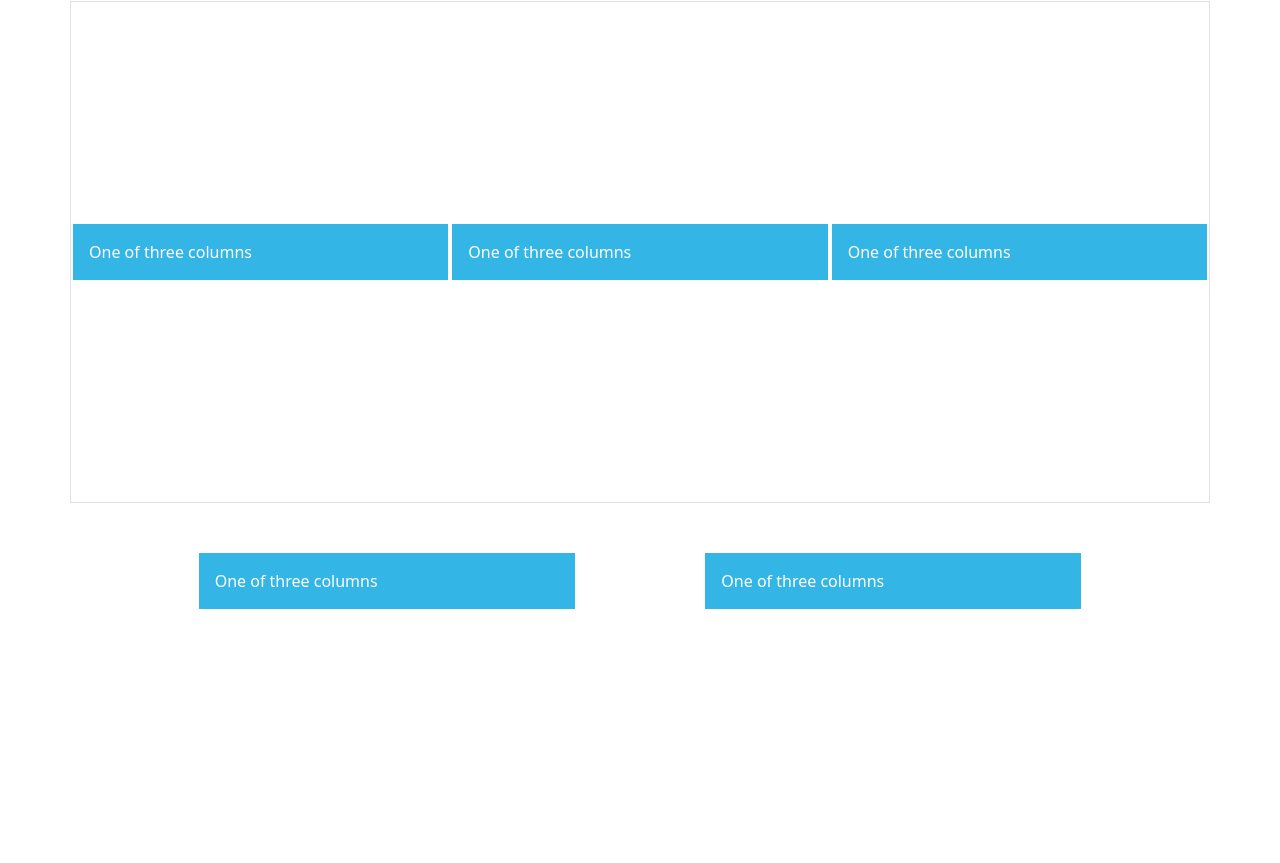
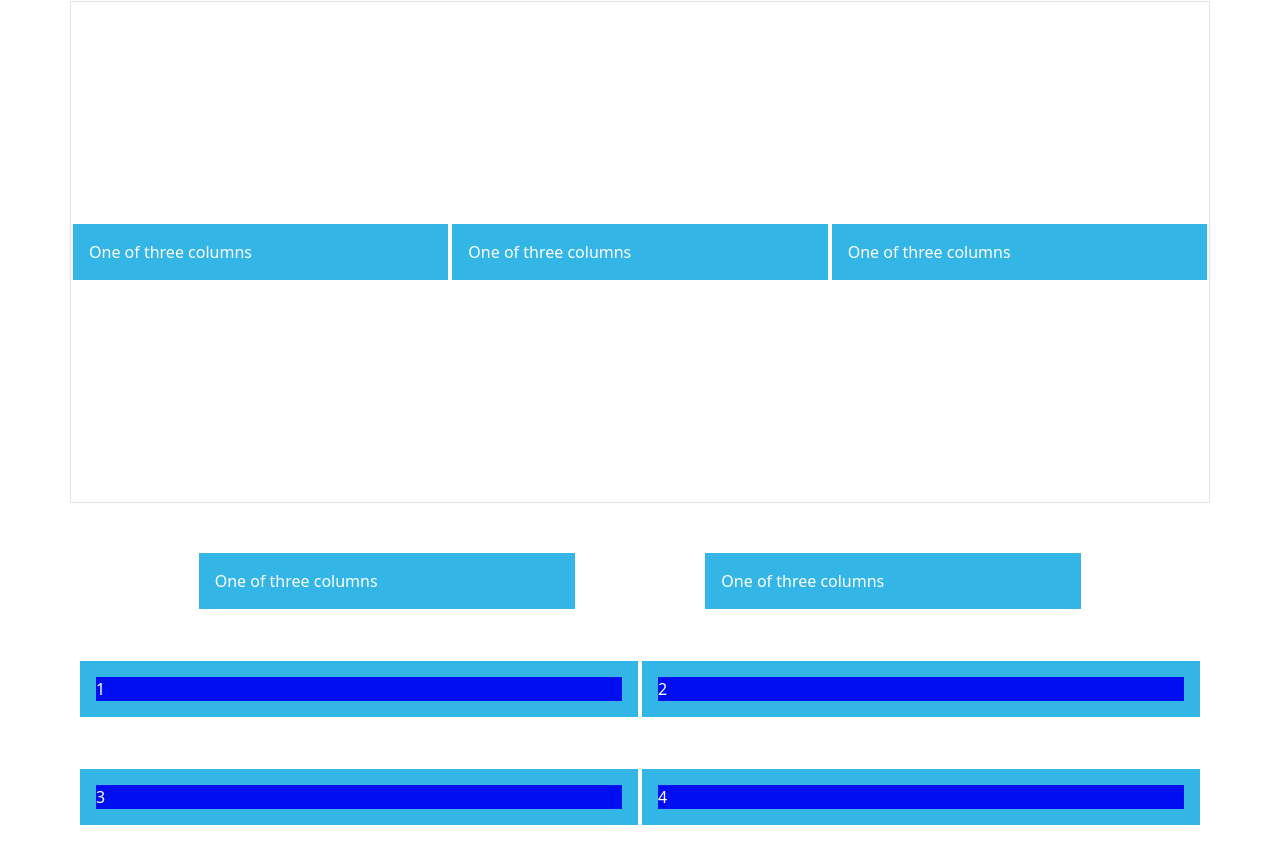
Before and after one commit to BijendraRaut/Machine-Coding-Interview-Questions, a plain HTML site: page Bootstrap/index.html in a window 1280 px wide. Shown: the part 371-1234 px from the top of the page. Before the commit the page ends 1030 px from the top, so only its background shows below. Drawn offline with nearby package versions, Linux system fonts and the light colour scheme; files that its build step writes are made by us from their sources.

Commit message:
feat - use of gutter

```diff
--- a/Bootstrap/index.html
+++ b/Bootstrap/index.html
@@ -18,6 +18,9 @@
         background-color: #33b5e5;
         border: 2px solid #fff;
         color: #fff;
+      }
+      .child {
+        background-color: #000ff0;
       }
     </style>
   </head>
@@ -88,6 +91,17 @@
       </div>
     </div>
 
+    <!----------------Gutter------------->
+
+    <div class="container my-5">
+      <div class="row gx-2 gy-5">
+        <div class="col-6"><div class="child">1</div></div>
+        <div class="col-6"><div class="child">2</div></div>
+        <div class="col-6"><div class="child">3</div></div>
+        <div class="col-6"><div class="child">4</div></div>
+      </div>
+    </div>
+
     <script
       src="https://cdn.jsdelivr.net/npm/@popperjs/core@2.11.8/dist/umd/popper.min.js"
       integrity="sha384-I7E8VVD/ismYTF4hNIPjVp/Zjvgyol6VFvRkX/vR+Vc4jQkC+hVqc2pM8ODewa9r"
```
